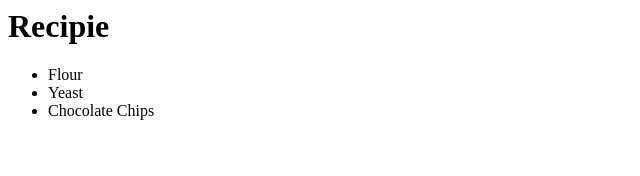
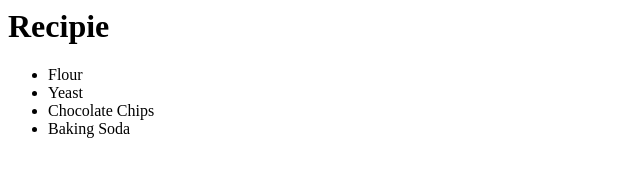
Before and after one commit to ddgromit/gitdemo5, a plain HTML site: page index.html in a window 1280 px wide. Shown: the whole page, without its empty margins (0-640 px from the left). Drawn offline with Linux system fonts and the light colour scheme.

Commit message:
Added baking soda to the list

```diff
--- a/index.html
+++ b/index.html
@@ -5,6 +5,7 @@
 			<li>Flour</li>
 			<li>Yeast</li>
 			<li>Chocolate Chips</li>
+			<li>Baking Soda</li>
 		<ul>
 	</body>
 </html>
```
